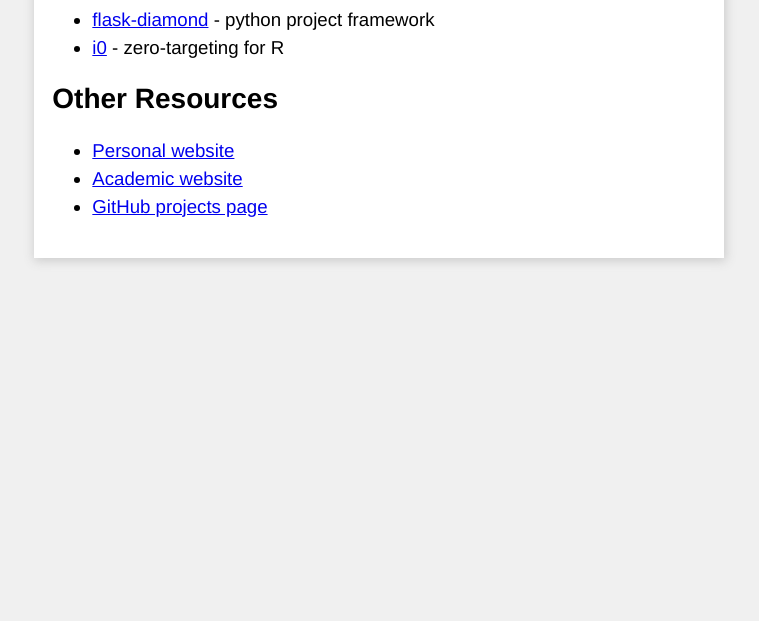
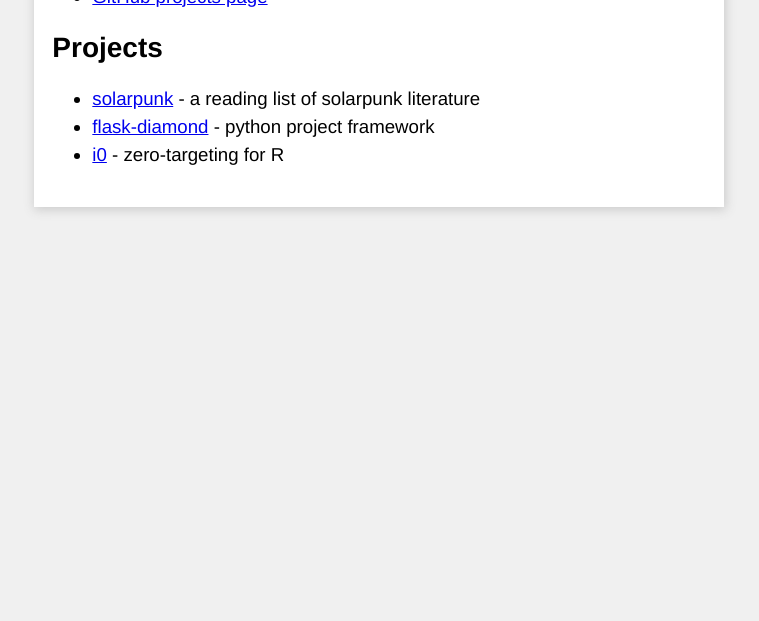
Before and after one commit to iandennismiller/iandennismiller.github.io, a plain HTML site: page index.html in a window 1280 px wide. Shown: the part 179-800 px from the top of the page, without its empty margins (261-1020 px from the left). Drawn offline with Linux system fonts and the light colour scheme.

Commit message:
add solarpunk

```diff
--- a/index.html
+++ b/index.html
@@ -22,31 +22,29 @@
 <div id="content">
 	<h1>Ian Dennis Miller</h1>
 
-	<h2>Open Source Projects</h2>
-
 	<ul>
 		<li>
-			<a href="http://iandennismiller.github.io/flask-diamond">flask-diamond</a> - python project framework
-		</li>
-		<li>
-			<a href="http://iandennismiller.github.io/i0">i0</a> - zero-targeting for R
-		</li>
-	</ul>
-
-	<h2>Other Resources</h2>
-
-	<ul>
-		<li>
-			<a href="http://iandennismiller.com">Personal website</a>
-		</li>
-		<li>
-			<a href="http://imiller.utsc.utoronto.ca">Academic website</a>
+			<a href="https://iandennismiller.com">Personal website</a>
 		</li>
 		<li>
 			<a href="https://github.com/iandennismiller">GitHub projects page</a>
 		</li>
 	</ul>
 
+	<h2>Projects</h2>
+
+	<ul>
+		<li>
+			<a href="https://iandennismiller.github.io/solarpunk">solarpunk</a> - a reading list of solarpunk literature
+		</li>
+		<li>
+			<a href="https://iandennismiller.github.io/flask-diamond">flask-diamond</a> - python project framework
+		</li>
+		<li>
+			<a href="https://iandennismiller.github.io/i0">i0</a> - zero-targeting for R
+		</li>
+	</ul>
+
 </div>
 </body>
 </html>
```
